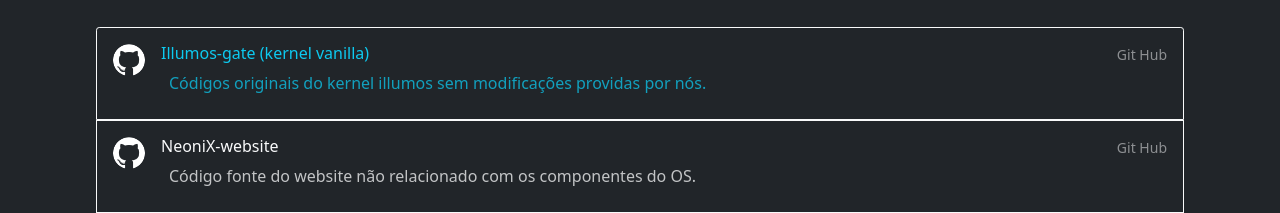
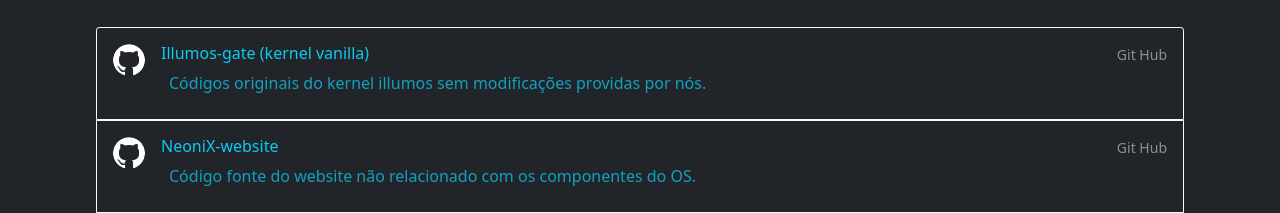
Before and after one commit to habdig7oficial/NeoniX-website, a plain HTML site: page html/source_code_page.html in a window 1280 px wide. Shown: the part 1700-1913 px from the top of the page. Drawn offline with nearby package versions, Linux system fonts and the light colour scheme.

Commit message:
website-v0.002

```diff
--- a/html/source_code_page.html
+++ b/html/source_code_page.html
@@ -126,8 +126,8 @@
                 <img src="../extra/GitHub-Mark-Light-120px-plus.png" alt="logo git-hub" class="rounded-circle flex-shrink-0" width="32" height="32">
                 <div class="d-flex gap-2 w-100 justify-content-between">
                 <div>
-                    <h6 class="mb-0 text-light">NeoniX-website</h6>
-                    <p class="mb-0 opacity-75 text-light"> Código fonte do website não relacionado com os componentes do OS.</p>
+                    <h6 class="mb-0 text-info">NeoniX-website</h6>
+                    <p class="mb-0 opacity-75 text-info"> Código fonte do website não relacionado com os componentes do OS.</p>
                 </div>
                 <small class="opacity-50 text-nowrap text-light">Git Hub</small>
                 </div>
```
